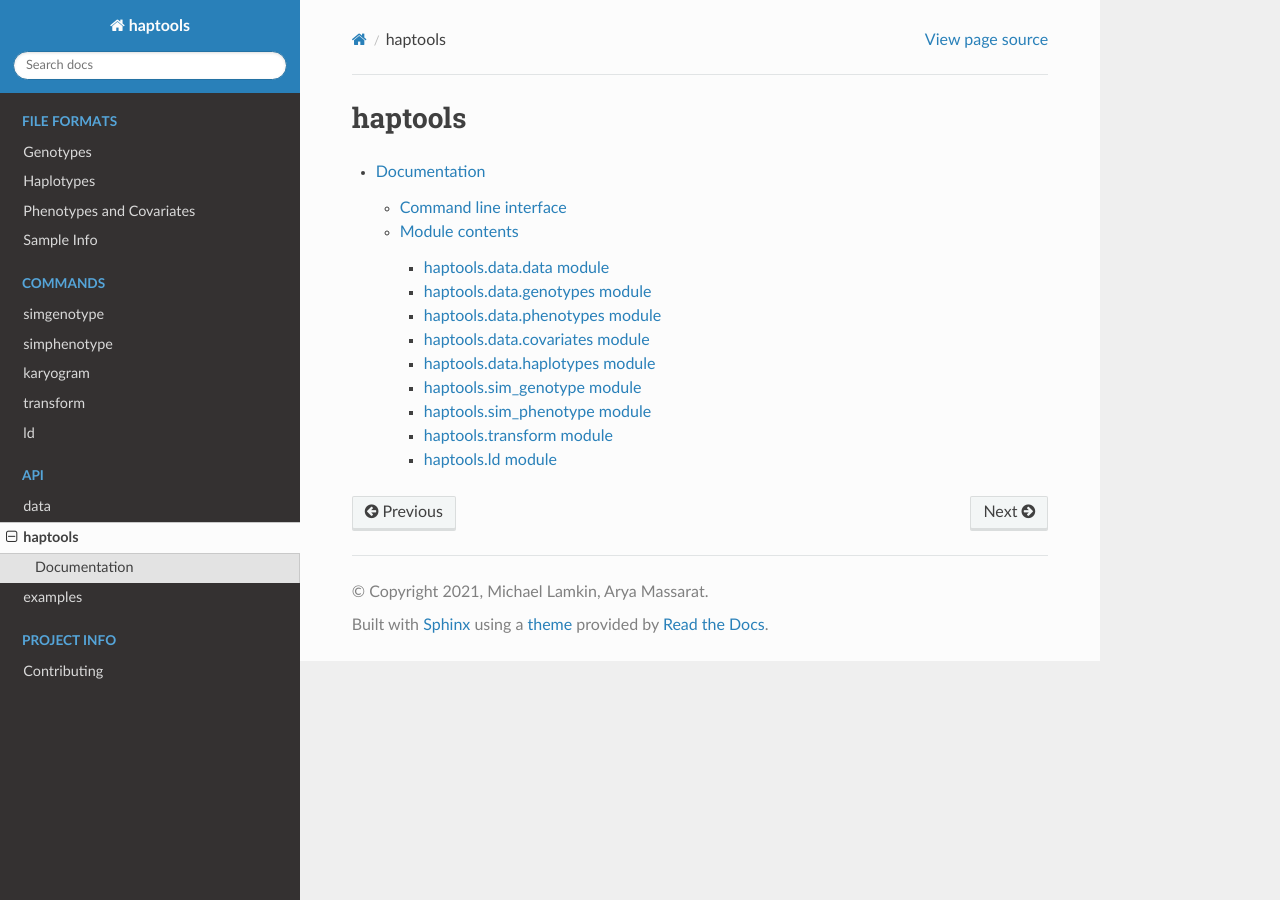
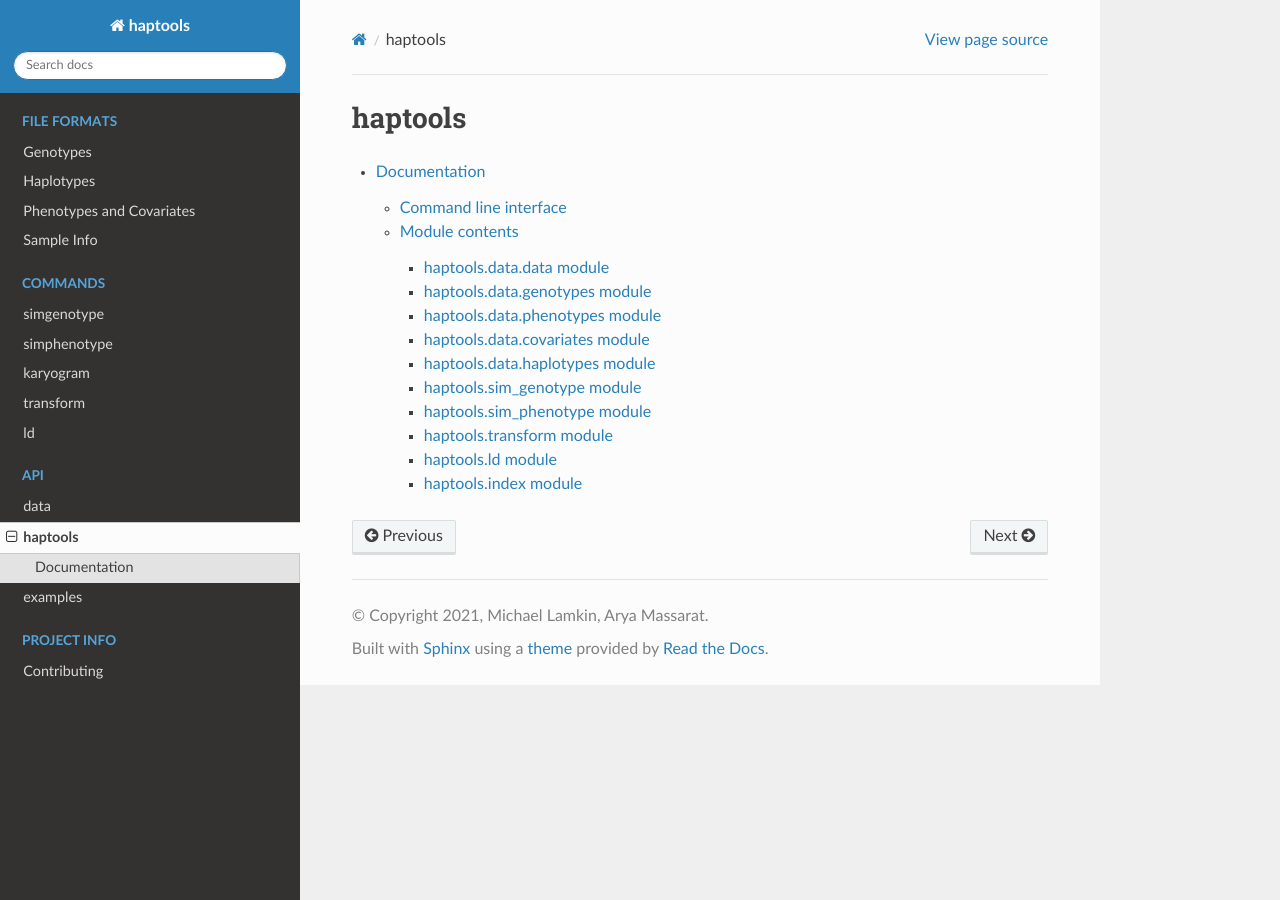
Before and after one commit to CAST-genomics/haptools, a Sphinx documentation site: the page built from docs/api/modules.rst, in a window 1280 px wide. Built offline with Sphinx 7.4.7 and the Read the Docs theme 2.0.0, drawn with Linux system fonts in a browser that asks for light colours.

Commit message:
Update haptools.rst
index module added

```diff
--- a/docs/api/haptools.rst
+++ b/docs/api/haptools.rst
@@ -98,3 +98,11 @@
    :members:
    :undoc-members:
    :show-inheritance:
+
+haptools.index module
+~~~~~~~~~~~~~~~~~~~~~~~~~~~~~
+
+.. automodule:: haptools.index
+   :members:
+   :undoc-members:
+   :show-inheritance:
```
